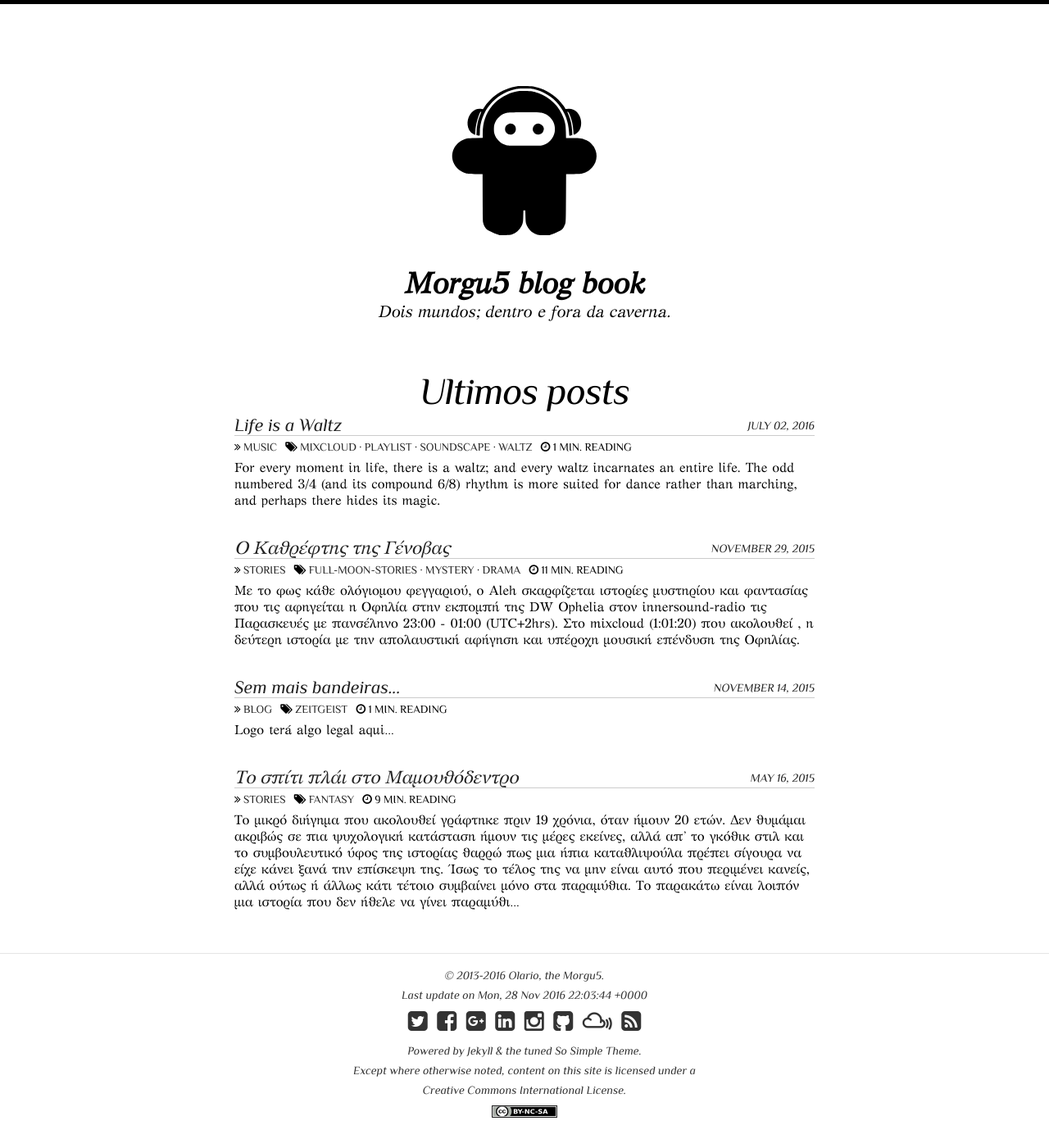
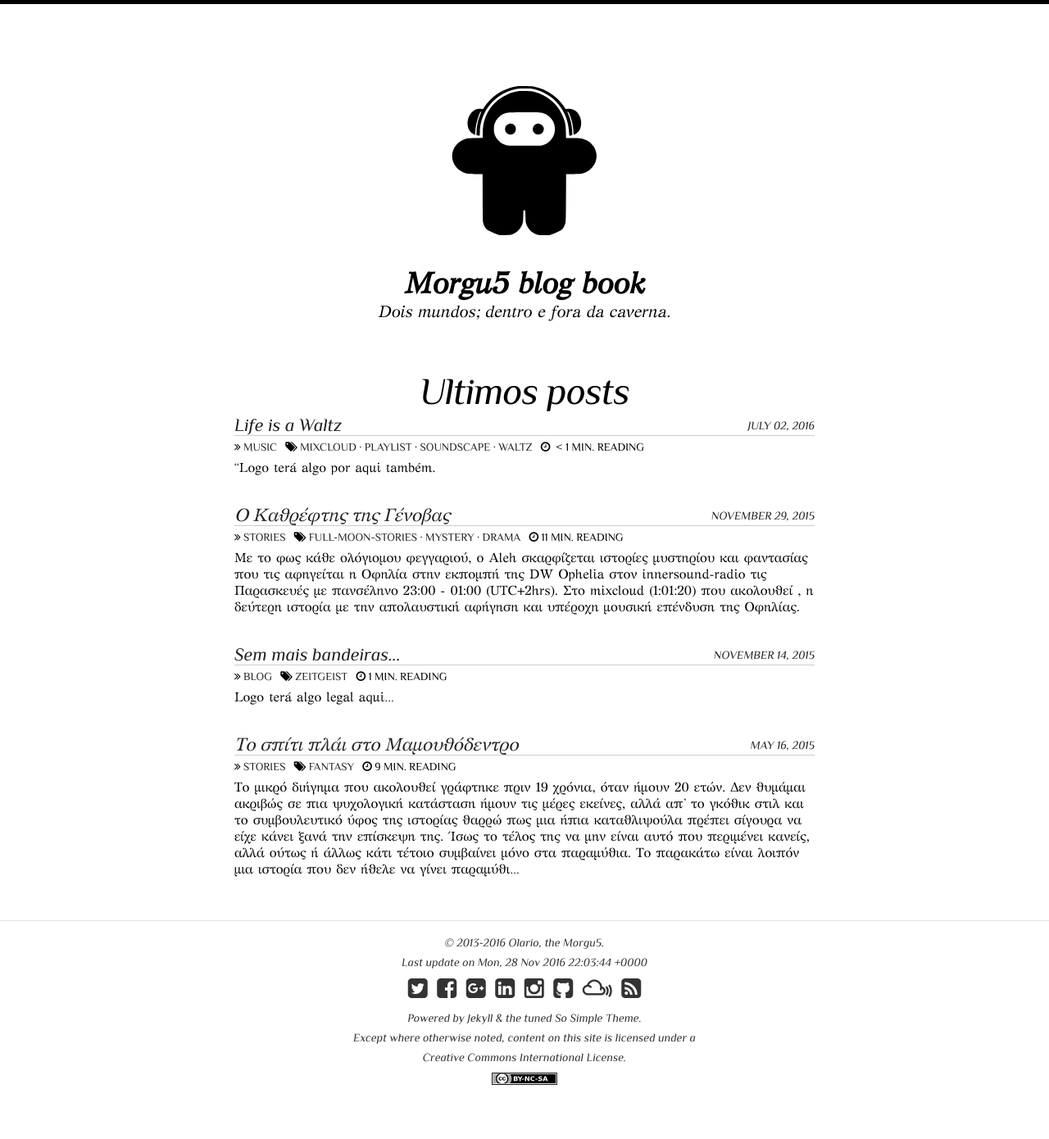
Before and after one commit to Agt-Morgu5/agt-morgu5.github.io, a Jekyll site: the page built from index.html, in a window 1280 px wide. Shown: the whole page at 82% size. Built offline with Jekyll 4.4.1, drawn with Linux system fonts in a browser that asks for light colours; nearby versions of some CDN libraries; the list of posts is cut into pages by our own code; after the commit the page ends 1350 px from its top, so only the background shows below that.

Commit message:
Update 2016-07-02-life-is-a-waltz.md

```diff
--- a/_posts/music/projects/2016-07-02-life-is-a-waltz.md
+++ b/_posts/music/projects/2016-07-02-life-is-a-waltz.md
@@ -14,13 +14,12 @@ image:
   feature: posts/RobertCapa-WomenDancingInTheStreetsOfMoscow-1947.jpg
   credit: Women dancing in the streets of Moscow in 1947, by Robert Capa.
 ---
-For every moment in life, there is a waltz; and every waltz incarnates an entire life. The odd numbered 3/4 (and its compound 6/8) rhythm is more suited for dance rather than marching, and perhaps there hides its magic.
 
 "Logo terá algo por aqui também.
 
 <div class="invisible no-print">
 <figure>
-	<iframe width="90%" height="320" src="about:blank" data-src="https://www.youtube.com/embed/4pyFvguXQV0" frameborder="0">&nbsp;</iframe>
+	<iframe width="90%" height="320" src="about:blank" data-src="https://www.youtube.com/watch?v=4AKbUm8GrbM" frameborder="0">&nbsp;</iframe>
 	<figcaption>Dance in the squares, there is no other way.</figcaption>
 </figure>
 </div>
```
